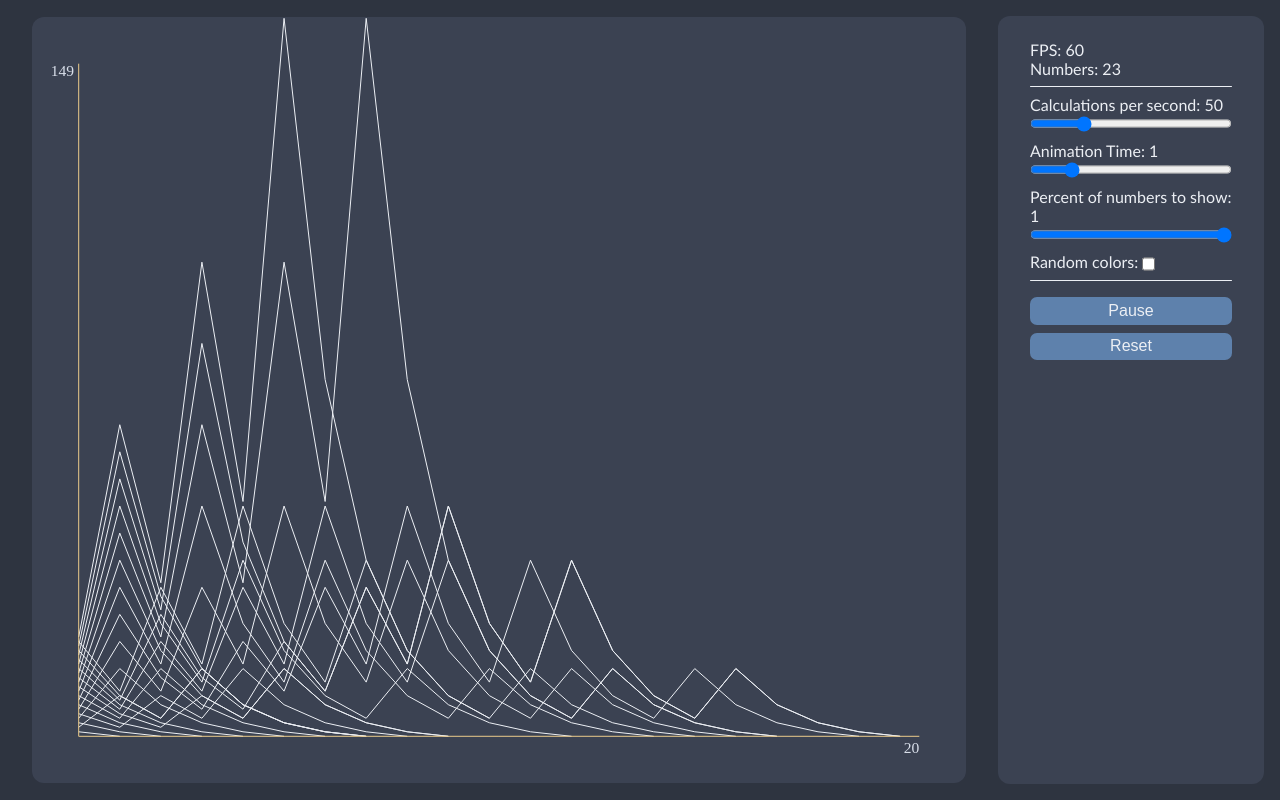
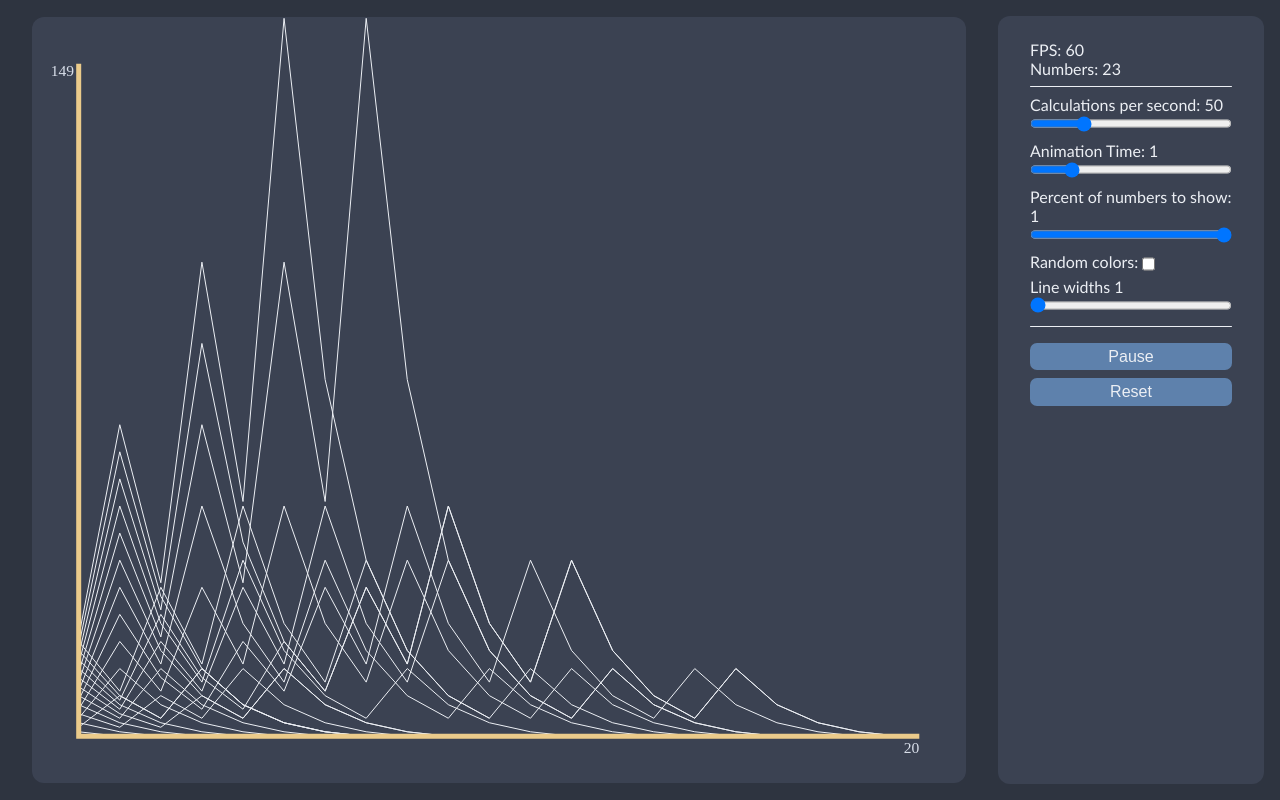
Before and after one commit to LelsersLasers/CollatzConjectureVisualization, a plain HTML site: page index.html in a window 1280 px wide. Drawn offline with Linux system fonts and the light colour scheme.

Commit message:
Customizable line widths

```diff
--- a/index.html
+++ b/index.html
@@ -52,6 +52,11 @@
             <input type="checkbox" id="randomColors" name="randomColors" />
             <br class="spacing" />
 
+            <label for="lineWidth">Line widths</label>
+            <output>1</output>
+            <input type="range" id="lineWidth" name="lineWidth" min="1" max="5" step="1" value="1" oninput="this.previousElementSibling.value = this.value" />
+            <br class="spacing" />
+
             <hr />
 
             <button id="pauseButton" onclick="togglePause()" style="margin-top: 0.5em;">Pause</button>
--- a/script.js
+++ b/script.js
@@ -159,6 +159,7 @@ function render() {
     }
 
 
+    context.lineWidth = Settings.lineWidth;
     for (let i = 0; i < collatzNumbers.length; i++) {
         const collatzNumber = collatzNumbers[i];
         const history = collatzNumber.history;
@@ -180,6 +181,8 @@ function render() {
 
 
 
+
+    context.lineWidth = 5;
     context.strokeStyle = "#EBCB8B";
     context.beginPath();
     context.moveTo(SPACER_PX, SPACER_PX);
--- a/settings.js
+++ b/settings.js
@@ -3,4 +3,5 @@ class Settings {
     static percentOfNumbers = 1.0;
     static speed = 50; // `CollatzNumber.next()` calls per second
     static slideSpeed = 1; // higher = slower
+    static lineWidth = 1;
 }
```
